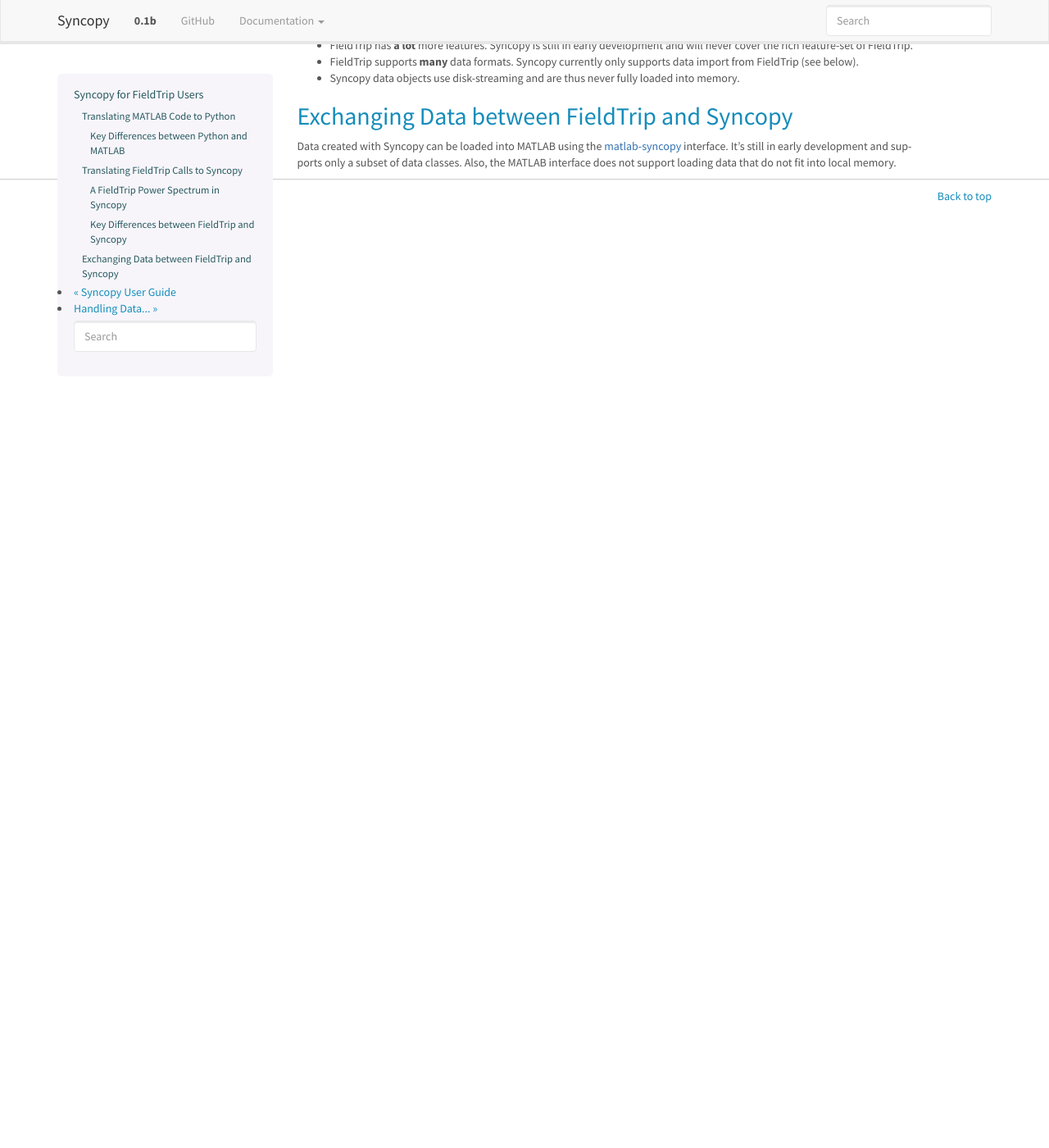
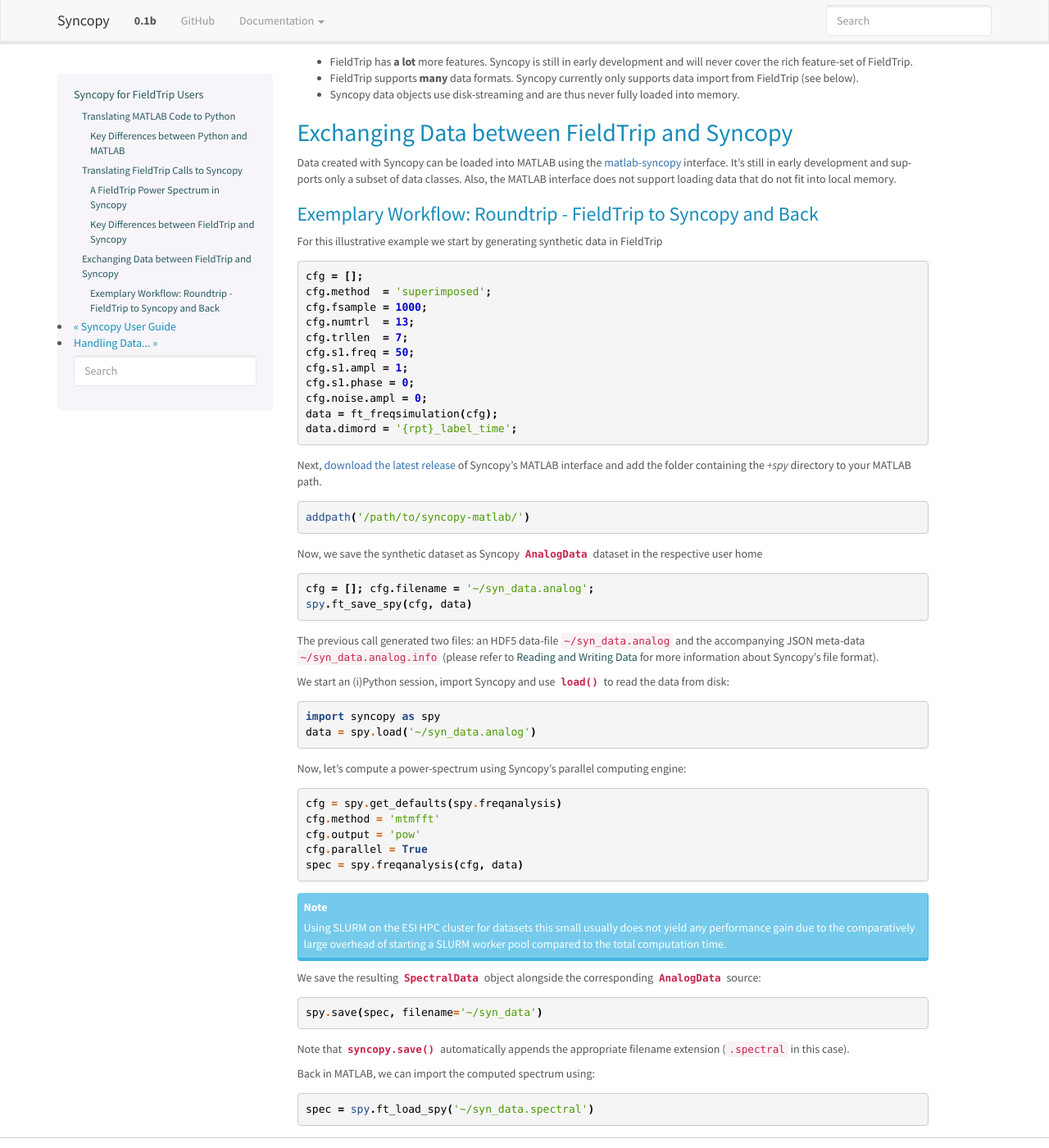
Before and after one commit to esi-neuroscience/syncopy, a Sphinx documentation site: the page built from doc/source/user/fieldtrip.rst, in a window 1280 px wide and 1400 px high, scrolled down 2510 px. Shown: the whole window at 82% size. Built offline with Sphinx 7.4.7, drawn with Linux system fonts in a browser that asks for light colours; some of the changed text lies outside the part shown.

Commit message:
NEW: Included short tutorial for FT -> SPY -> FT workflow
- wrote up short example illustrating how to save a FieldTrip
  raw data object as Syncopy `AnalogData` file, load it with Syncopy,
  perform some processing on it, save the result and import it
  in FieldTrip

On branch dev
Changes to be committed:
	modified:   doc/source/developer/io.rst
	modified:   doc/source/user/fieldtrip.rst

```diff
--- a/doc/source/developer/io.rst
+++ b/doc/source/developer/io.rst
@@ -1,3 +1,5 @@
+.. _syncopy-data-format:
+
 Reading and Writing Data
 =========================
 
--- a/doc/source/user/fieldtrip.rst
+++ b/doc/source/user/fieldtrip.rst
@@ -20,7 +20,6 @@
 
 Translating MATLAB Code to Python
 ---------------------------------
-
 For translating code from MATLAB to Python there are several guides, e.g.
 
 * the `Mathesaurus <http://mathesaurus.sourceforge.net/matlab-numpy.html>`_
@@ -29,7 +28,6 @@
 
 Key Differences between Python and MATLAB
 ^^^^^^^^^^^^^^^^^^^^^^^^^^^^^^^^^^^^^^^^^
-
 While the above links cover differences between Python and MATLAB to a great
 extent, we highlight here what we think are the most important differences:
 
@@ -86,7 +84,6 @@
 
 Translating FieldTrip Calls to Syncopy
 --------------------------------------
-
 Using a FieldTrip function in MATLAB usually works via constructing a ``cfg``
 ``struct`` that contains all necessary configuration parameters:
 
@@ -114,7 +111,6 @@
 
 A FieldTrip Power Spectrum in Syncopy
 ^^^^^^^^^^^^^^^^^^^^^^^^^^^^^^^^^^^^^
-
 For example, a power spectrum calculated with FieldTrip via
 
 .. code-block:: matlab
@@ -142,7 +138,6 @@
 
 Key Differences between FieldTrip and Syncopy
 ^^^^^^^^^^^^^^^^^^^^^^^^^^^^^^^^^^^^^^^^^^^^^
-
 * FieldTrip has **a lot** more features. Syncopy is still in early development and will
   never cover the rich feature-set of FieldTrip.
 * FieldTrip supports **many** data formats. Syncopy currently only supports data import
@@ -151,8 +146,85 @@
 
 Exchanging Data between FieldTrip and Syncopy
 ---------------------------------------------
-
 Data created with Syncopy can be loaded into MATLAB using the `matlab-syncopy
 <https://github.com/esi-neuroscience/syncopy-matlab>`_ interface. It's still in early
 development and supports only a subset of data classes. Also, the MATLAB
 interface does not support loading data that do not fit into local memory.
+
+Exemplary Workflow: Roundtrip - FieldTrip to Syncopy and Back
+^^^^^^^^^^^^^^^^^^^^^^^^^^^^^^^^^^^^^^^^^^^^^^^^^^^^^^^^^^^^^
+For this illustrative example we start by generating synthetic data in FieldTrip
+
+.. code-block:: matlab
+
+    cfg = [];
+    cfg.method  = 'superimposed';
+    cfg.fsample = 1000;
+    cfg.numtrl  = 13;
+    cfg.trllen  = 7;
+    cfg.s1.freq = 50;
+    cfg.s1.ampl = 1;
+    cfg.s1.phase = 0;
+    cfg.noise.ampl = 0;
+    data = ft_freqsimulation(cfg);
+    data.dimord = '{rpt}_label_time';
+
+Next, `download the latest release <https://github.com/esi-neuroscience/syncopy-matlab/releases>`_
+of Syncopy's MATLAB interface and add the folder containing the `+spy` directory to your
+MATLAB path.
+
+.. code-block:: matlab
+
+    addpath('/path/to/syncopy-matlab/')
+
+Now, we save the synthetic dataset as Syncopy :class:`~syncopy.AnalogData` dataset in the
+respective user home
+
+.. code-block:: matlab
+
+    cfg = []; cfg.filename = '~/syn_data.analog';
+    spy.ft_save_spy(cfg, data)
+
+The previous call generated two files: an HDF5 data-file ``~/syn_data.analog``
+and the accompanying JSON meta-data ``~/syn_data.analog.info`` (please refer to
+:ref:`syncopy-data-format` for more information about Syncopy's file format).
+
+We start an (i)Python session, import Syncopy and use :func:`~syncopy.load` to read the
+data from disk:
+
+.. code-block:: python
+
+    import syncopy as spy
+    data = spy.load('~/syn_data.analog')
+
+Now, let's compute a power-spectrum using Syncopy's parallel computing engine:
+
+.. code-block:: python
+
+    cfg = spy.get_defaults(spy.freqanalysis)
+    cfg.method = 'mtmfft'
+    cfg.output = 'pow'
+    cfg.parallel = True
+    spec = spy.freqanalysis(cfg, data)
+
+.. note::
+
+    Using SLURM on the ESI HPC cluster for datasets this small usually does not
+    yield any performance gain due to the comparatively large overhead of starting
+    a SLURM worker pool compared to the total computation time.
+
+We save the resulting :class:`~syncopy.SpectralData` object alongside the corresponding
+:class:`~syncopy.AnalogData` source:
+
+.. code-block:: python
+
+    spy.save(spec, filename='~/syn_data')
+
+Note that :func:`syncopy.save` automatically appends the appropriate filename
+extension (``.spectral`` in this case).
+
+Back in MATLAB, we can import the computed spectrum using:
+
+.. code-block:: matlab
+
+    spec = spy.ft_load_spy('~/syn_data.spectral')
```
